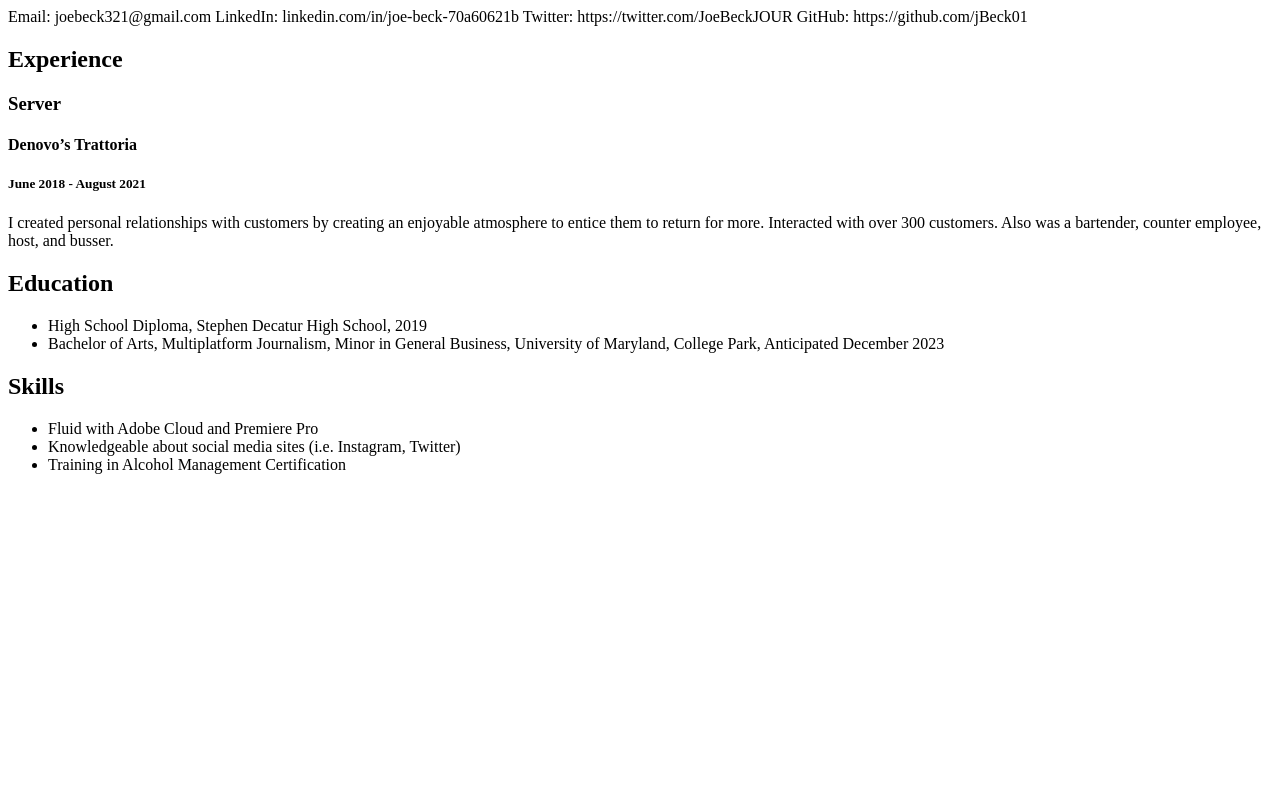
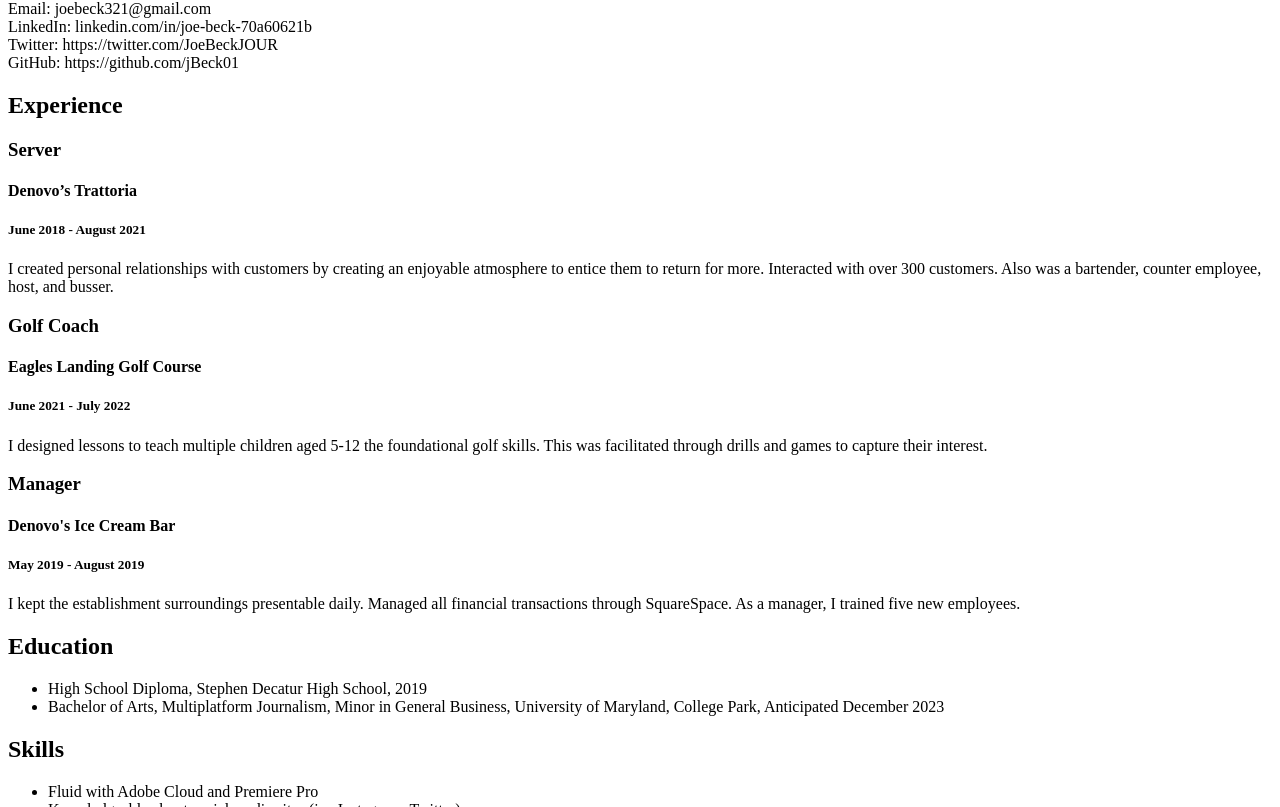
Before and after one commit to jBeck01/Joe-Beck-JOUR352, a plain HTML site: page resume.html in a window 1280 px wide. Shown: the part 98-905 px from the top of the page. Before the commit the page ends 800 px from the top, so only its background shows below. Drawn offline with Linux system fonts and the light colour scheme.

Commit message:
Update resume.html

```diff
--- a/resume.html
+++ b/resume.html
@@ -2,34 +2,51 @@
 <html>
   <head>
     <title>Joe Beck Resume</title>
-      <strong>Student</strong>
   </head>
 
   <body>
       <h1>Joe Beck</h1>
+      <strong>Student</strong>
+
       <div id="contact">
-          Email: joebeck321@gmail.com
-          LinkedIn: linkedin.com/in/joe-beck-70a60621b
-          Twitter: https://twitter.com/JoeBeckJOUR
+          Email: joebeck321@gmail.com<br>
+          LinkedIn: linkedin.com/in/joe-beck-70a60621b<br>
+          Twitter: https://twitter.com/JoeBeckJOUR<br>
           GitHub: https://github.com/jBeck01
       </div>
 
       <h2>Experience</h2>
+
       <h3>Server</h3>
       <h4>Denovo’s Trattoria</h4>
       <h5>June 2018 - August 2021</h5>
       <p>I created personal relationships with customers by creating an enjoyable atmosphere to entice them to return for more. Interacted with over 300 customers. Also was a bartender, counter employee, host, and busser.</p>
+
+      <h3>Golf Coach</h3>
+      <h4>Eagles Landing Golf Course</h4>
+      <h5>June 2021 - July 2022</h5>
+      <p>I designed lessons to teach multiple children aged 5-12 the foundational golf skills. This was facilitated through drills and games to capture their interest. </p>
+
+      <h3>Manager</h3>
+      <h4>Denovo's Ice Cream Bar</h4>
+      <h5>May 2019 - August 2019</h5>
+      <p>I kept the establishment surroundings presentable daily. Managed all financial transactions through SquareSpace. As a manager, I trained five new employees.</p>
+
       <h2>Education</h2>
+
       <ul>
           <li>High School Diploma, Stephen Decatur High School, 2019</li>
           <li>Bachelor of Arts, Multiplatform Journalism, Minor in General Business, University of Maryland, College Park, Anticipated December 2023</li>
       </ul>
+
       <h2>Skills</h2>
+
       <ul>
         <li>Fluid with Adobe Cloud and Premiere Pro</li>
         <li>Knowledgeable about social media sites (i.e. Instagram, Twitter)</li>
         <li>Training in Alcohol Management Certification</li>
       </ul>
+
   </body>
 
 </html>
```
